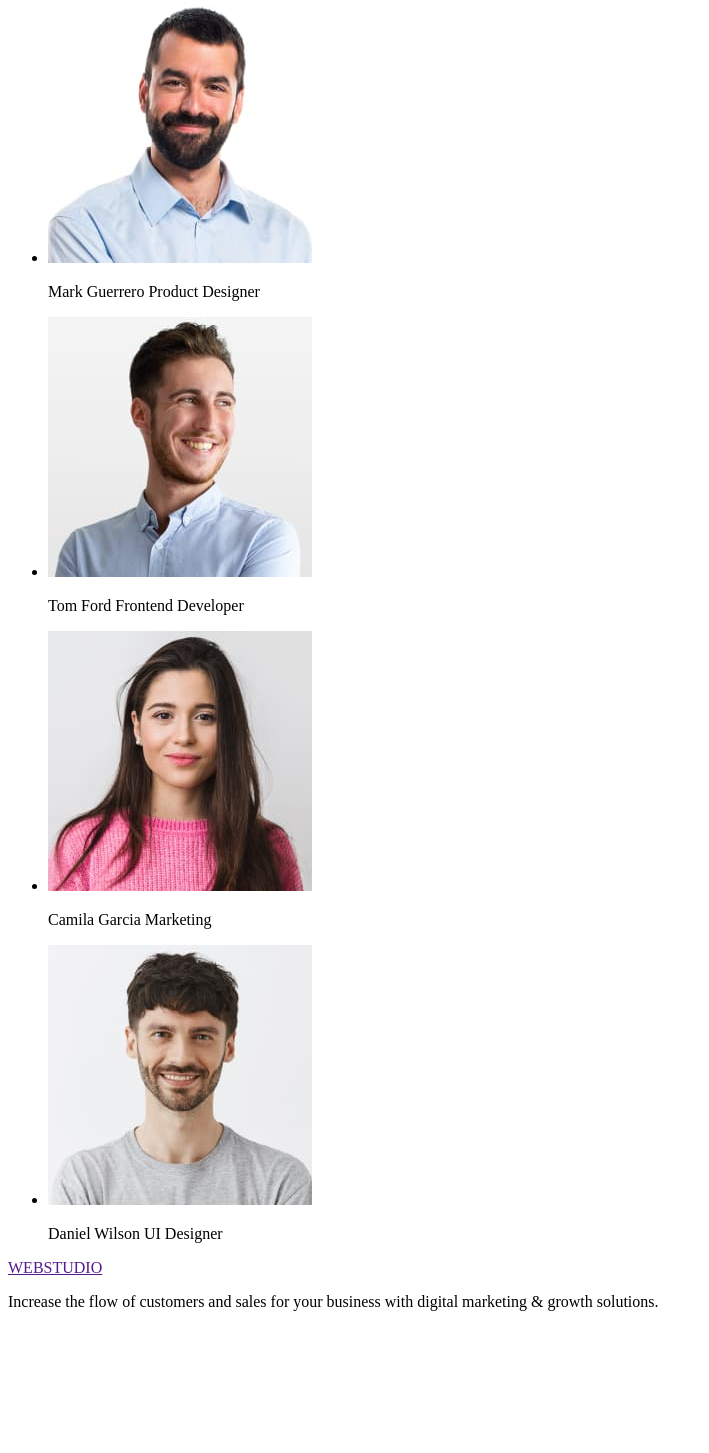
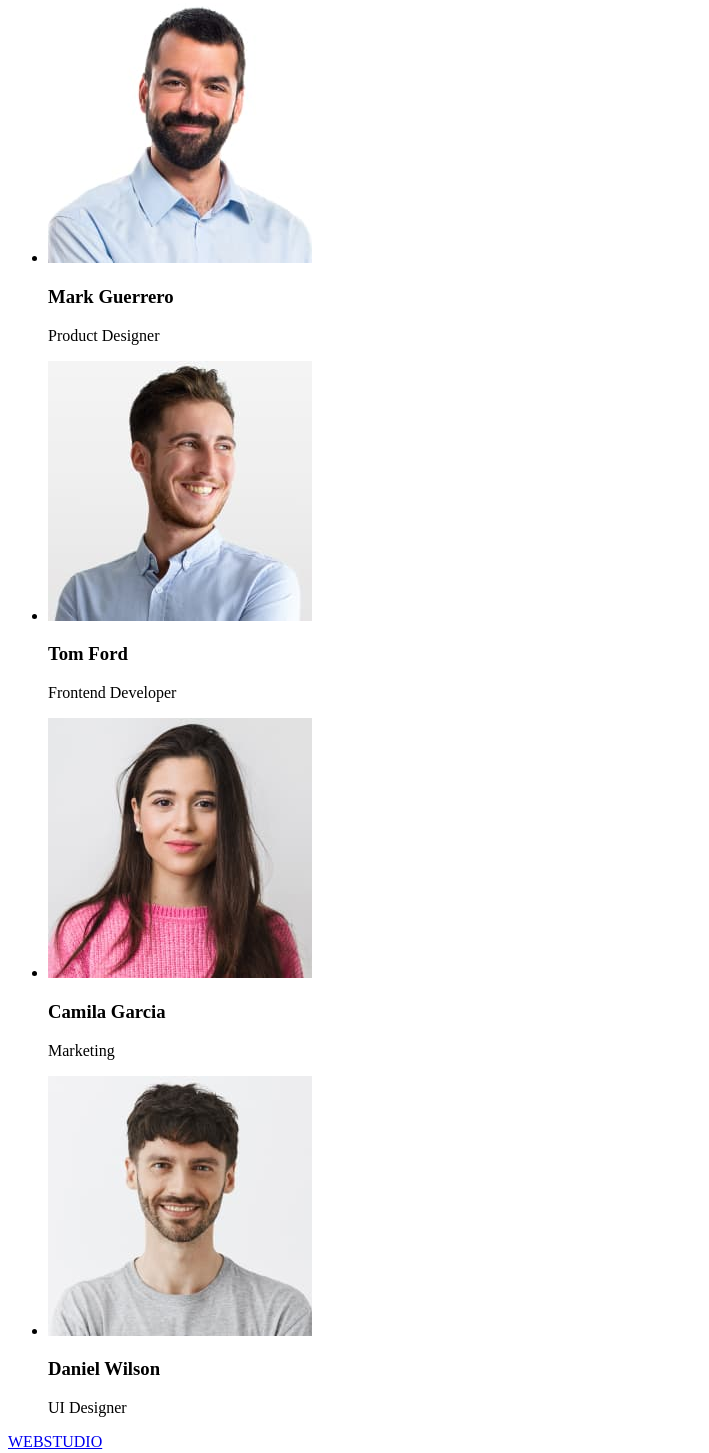
Before and after one commit to Nast28/goit-markup-hw-01, a plain HTML site: page index.html in a window 1280 px wide. Shown: the part 1588-3041 px from the top of the page, without its empty margins (0-709 px from the left). Before the commit the page ends 2915 px from the top, so only its background shows below. Drawn offline with Linux system fonts and the light colour scheme.

Commit message:
page markup studio correction

```diff
--- a/index.html
+++ b/index.html
@@ -9,7 +9,7 @@
   <body>
     <header>
       <nav>
-        <a href="">WEBSTUDIO</a>
+        <a href="./index.html">WEBSTUDIO</a>
         <ul>
           <li><a href="">Studio</a></li>
           <li><a href="">Portfolio</a></li>
@@ -20,7 +20,7 @@
       <address>
         <ul>
           <li><a href="mailto:info@devstudio.com">info@devstudio.com</a></li>
-          <li><a href="tel:+11(000)1111111">+11 (000) 111-11-11</a></li>
+          <li><a href="tel:+110001111111">+11 (000) 111-11-11</a></li>
         </ul>
       </address>
     </header>
@@ -81,26 +81,30 @@
         <ul>
           <li>
             <img src="./images/mark.jpg" alt="Mark Guerrero" width="264" height="260" />
-            <p>Mark Guerrero Product Designer</p>
+            <h3>Mark Guerrero</h3>
+            <p>Product Designer</p>
           </li>
           <li>
             <img src="./images/tom.jpg" alt="Tom Ford" width="264" height="260" />
-            <p>Tom Ford Frontend Developer</p>
+            <h3>Tom Ford</h3>
+            <p>Frontend Developer</p>
           </li>
           <li>
             <img src="./images/camila.jpg" alt="Camila Garcia" width="264" height="260" />
-            <p>Camila Garcia Marketing</p>
+            <h3>Camila Garcia</h3>
+            <p>Marketing</p>
           </li>
           <li>
             <img src="./images/daniel.jpg" alt="Daniel Wilson" width="264" height="260" />
-            <p>Daniel Wilson UI Designer</p>
+            <h3>Daniel Wilson</h3>
+            <p>UI Designer</p>
           </li>
         </ul>
       </section>
     </main>
 
     <footer>
-      <a href="">WEBSTUDIO</a>
+      <a href="./index.html">WEBSTUDIO</a>
       <p>
         Increase the flow of customers and sales for your business with digital
         marketing & growth solutions.
```
